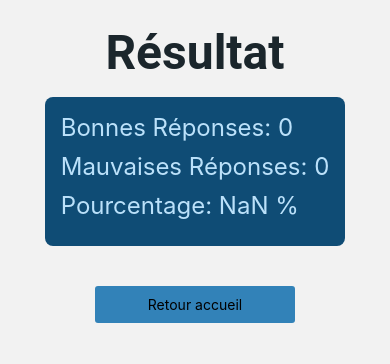
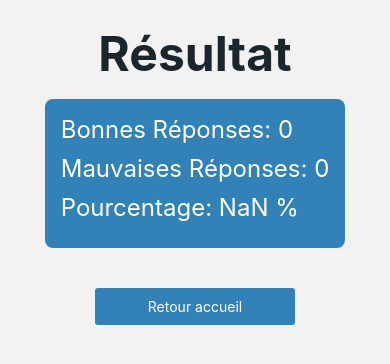
Before and after one commit to fossomickael/react_native_histoire_france, a React Native app: screen /Resultat in a window 390 px wide. Shown: the top 364 px of the page. Built offline with nearby package versions, Linux system fonts and the light colour scheme.

Commit message:
redesign resultat screen

```diff
--- a/src/components/Choice.js
+++ b/src/components/Choice.js
@@ -22,7 +22,6 @@ const styles = StyleSheet.create({
   },
   button: {
     color: "#FFFFFF",
-    fontFamily: "Roboto",
   },
 });
 export default Choice;
--- a/src/components/ModalAnswered.js
+++ b/src/components/ModalAnswered.js
@@ -85,6 +85,7 @@ const styles = StyleSheet.create({
   },
   modalText: {
     marginBottom: 15,
+    fontWeight: "200",
   },
 });
 
--- a/src/screens/ResultatScreen.js
+++ b/src/screens/ResultatScreen.js
@@ -44,11 +44,12 @@ const styles = StyleSheet.create({
   },
   details: {
     marginBottom: 10,
-    color: "#BBE1FA",
+    color: "#FFFFFF",
     fontSize: 24,
   },
   card_template: {
-    backgroundColor: "#0F4C75",
+    backgroundColor: "#3282B8",
+
     borderRadius: 8,
     padding: 16,
   },
@@ -59,7 +60,6 @@ const styles = StyleSheet.create({
   titleText: {
     fontSize: 48,
     fontWeight: "bold",
-    fontFamily: "Roboto",
     color: "#1B262C",
     marginBottom: 16,
   },
@@ -74,6 +74,9 @@ const styles = StyleSheet.create({
     paddingHorizontal: 12,
     width: 200,
   },
+  button: {
+    color: "#FFFFFF",
+  },
 });
 
 export default ResultatScreen;
```
